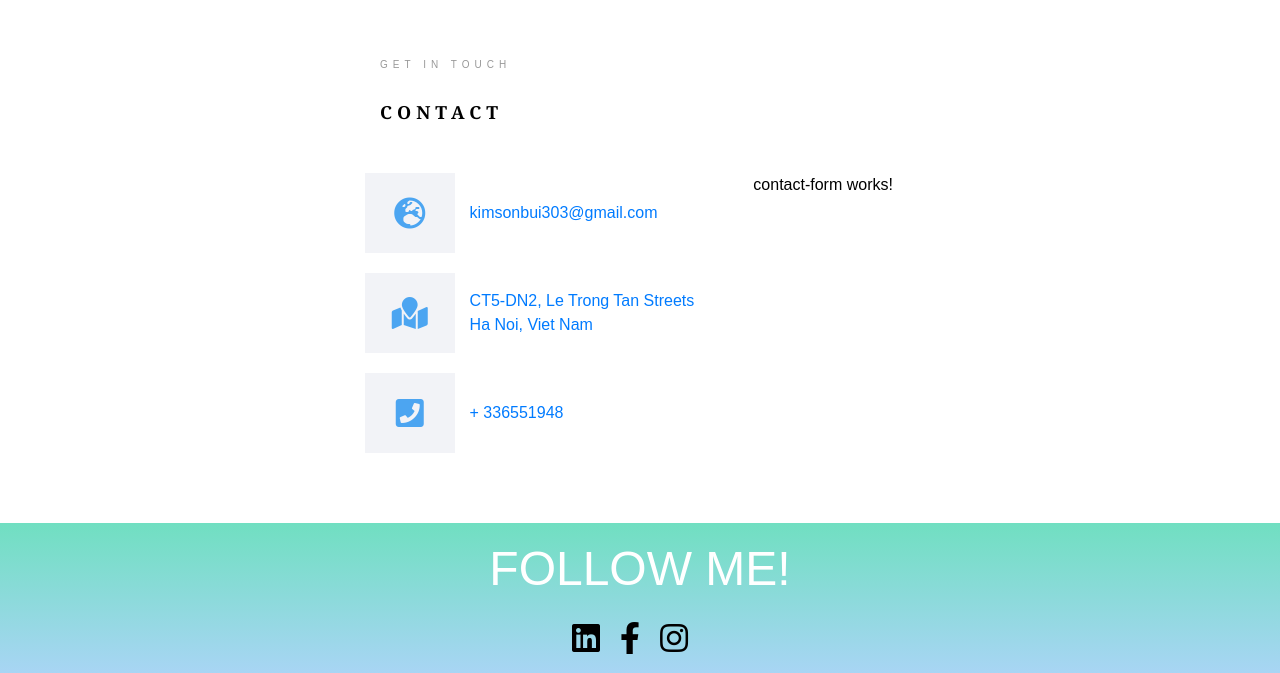
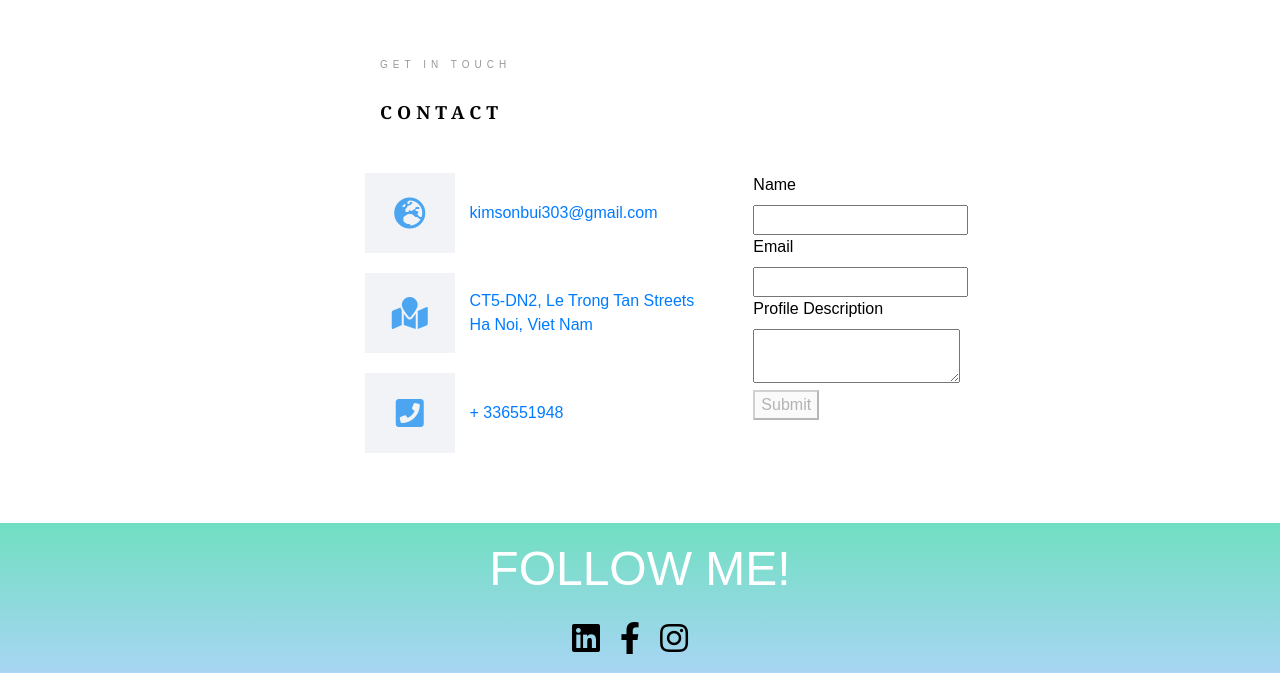
Before and after one commit to sonbkt303/angular-helper, an Angular app: page /resume in a window 1280 px wide. Shown: the part 3436-4109 px from the top of the page. Built offline with nearby package versions, Linux system fonts and the light colour scheme.

Commit message:
udpate controll message

```diff
--- a/src/app/components/contact-form/contact-form.component.html
+++ b/src/app/components/contact-form/contact-form.component.html
@@ -1 +1,15 @@
-<p>contact-form works!</p>
+<form [formGroup]="contactForm" (submit)="saveUser()">
+  <label for="name">Name</label>
+  <input formControlName="name" id="name" />
+  <!-- <control-messages [control]="contactForm.get('name')"></control-messages> -->
+
+  <label for="email">Email</label>
+  <input formControlName="email" id="email" />
+  <!-- <control-messages [control]="contactForm.get('email')"></control-messages> -->
+
+  <label for="profile">Profile Description</label>
+  <textarea formControlName="profile" id="profile"></textarea>
+  <!-- <control-messages [control]="contactForm.get('profile')"></control-messages> -->
+
+  <button type="submit" [disabled]="!contactForm.valid">Submit</button>
+</form>
--- a/src/app/components/contact-form/contact-form.component.ts
+++ b/src/app/components/contact-form/contact-form.component.ts
@@ -1,6 +1,10 @@
 import { Component, OnInit } from '@angular/core';
-import {FormBuilder, FormControl, FormGroup, Validators} from '@angular/forms';
-
+import {
+  FormBuilder,
+  FormControl,
+  FormGroup,
+  Validators
+} from '@angular/forms';
 
 @Component({
   selector: 'app-contact-form',
@@ -8,10 +12,15 @@ import {FormBuilder, FormControl, FormGroup, Validators} from '@angular/forms';
   styleUrls: ['./contact-form.component.scss']
 })
 export class ContactFormComponent implements OnInit {
+  contactForm: any;
 
-  constructor(private fb: FormBuilder) { }
-
-  ngOnInit() {
+  constructor(private fb: FormBuilder) {
+    this.contactForm = this.fb.group({
+      name: ['', Validators.required],
+      email: ['', [Validators.required]],
+      profile: ['', [Validators.required, Validators.minLength(10)]]
+    });
   }
 
+  ngOnInit() {}
 }
--- /dev/null
+++ b/src/app/components/controll-messages/controll-messages.component.html
@@ -0,0 +1 @@
+<p>controll-messages works!</p>
```
Also changed, not shown: src/app/components/controll-messages/controll-messages.component.ts (added, +15 -0 lines), src/app/components/controll-messages/controll-messages.component.scss (added).
